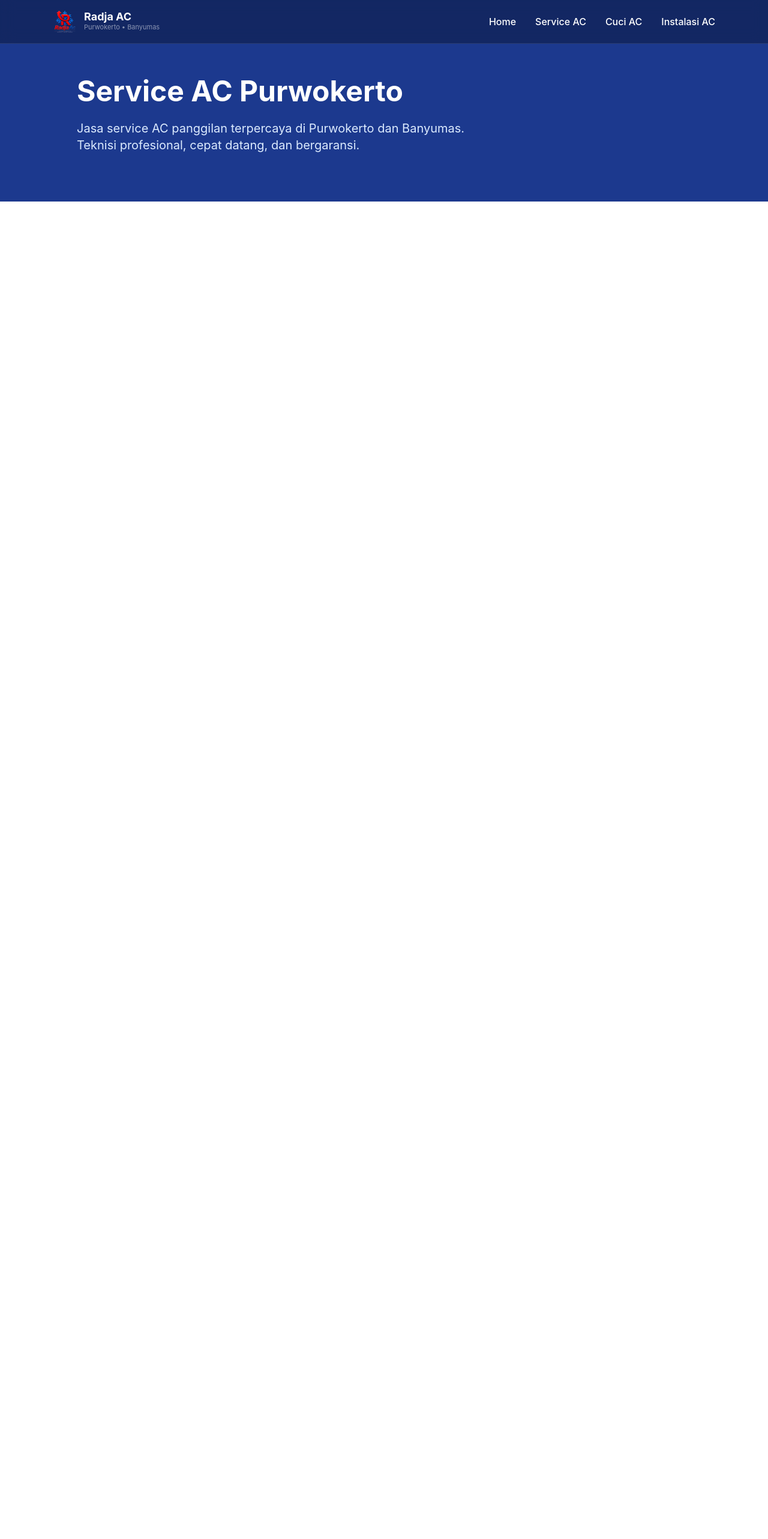
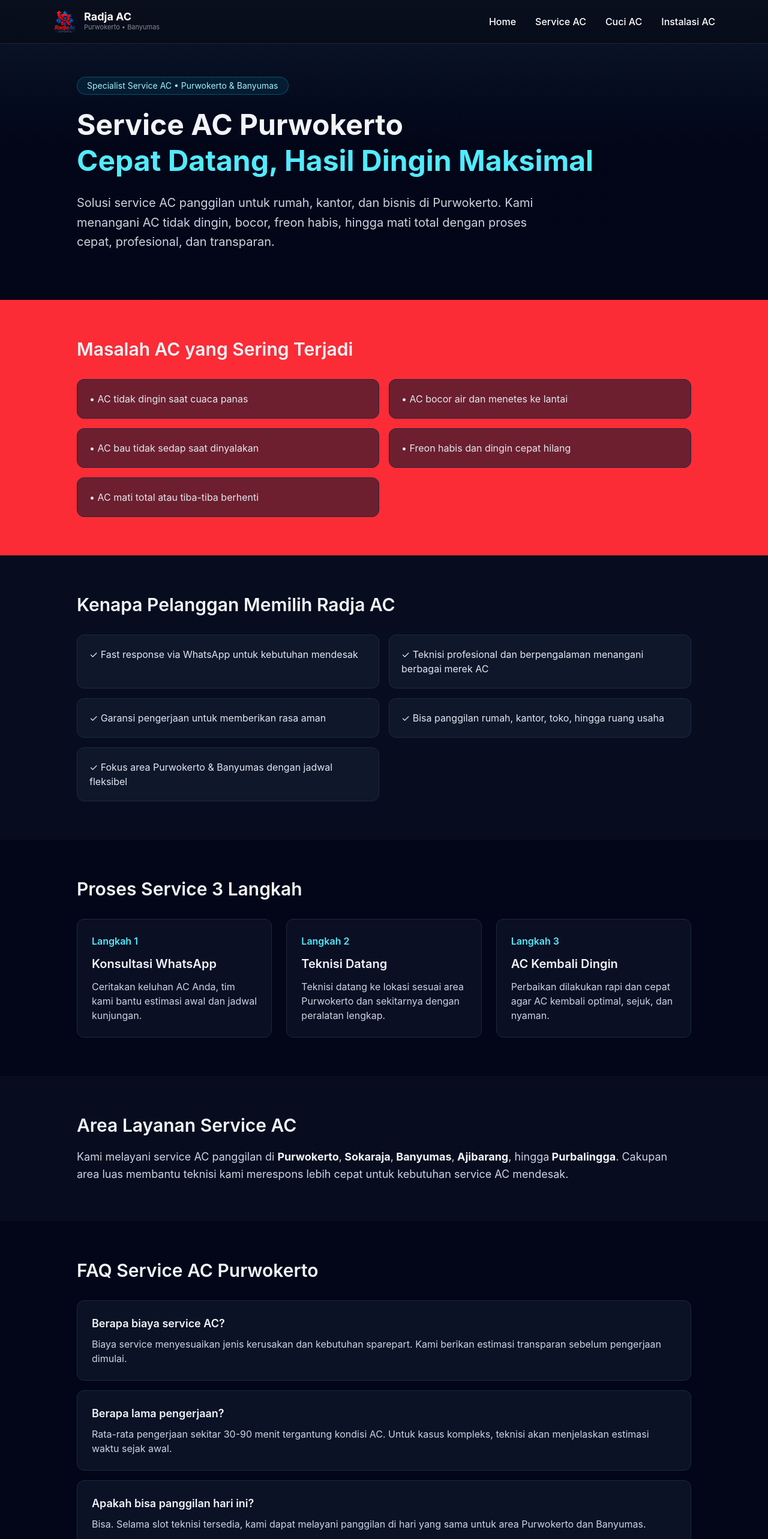
Before and after one commit to ibank31/radjaac-premium, a React (Vite) app: page /service-ac-purwokerto in a window 1280 px wide. Shown: the top 2566 px of the page at 60% size. Before the commit the page ends 800 px from the top, so only its background shows below. Built offline with nearby package versions, Linux system fonts and the light colour scheme.

Commit message:
upgrade service ac landing page

```diff
--- a/src/pages/ServiceAC.jsx
+++ b/src/pages/ServiceAC.jsx
@@ -1,31 +1,247 @@
 import { Helmet } from "react-helmet-async"
 import Navbar from "../components/Navbar"
 
+const commonProblems = [
+  "AC tidak dingin saat cuaca panas",
+  "AC bocor air dan menetes ke lantai",
+  "AC bau tidak sedap saat dinyalakan",
+  "Freon habis dan dingin cepat hilang",
+  "AC mati total atau tiba-tiba berhenti",
+]
+
+const whyChooseRadjaAC = [
+  "Fast response via WhatsApp untuk kebutuhan mendesak",
+  "Teknisi profesional dan berpengalaman menangani berbagai merek AC",
+  "Garansi pengerjaan untuk memberikan rasa aman",
+  "Bisa panggilan rumah, kantor, toko, hingga ruang usaha",
+  "Fokus area Purwokerto & Banyumas dengan jadwal fleksibel",
+]
+
+const serviceProcess = [
+  {
+    title: "Konsultasi WhatsApp",
+    description:
+      "Ceritakan keluhan AC Anda, tim kami bantu estimasi awal dan jadwal kunjungan.",
+  },
+  {
+    title: "Teknisi Datang",
+    description:
+      "Teknisi datang ke lokasi sesuai area Purwokerto dan sekitarnya dengan peralatan lengkap.",
+  },
+  {
+    title: "AC Kembali Dingin",
+    description:
+      "Perbaikan dilakukan rapi dan cepat agar AC kembali optimal, sejuk, dan nyaman.",
+  },
+]
+
+const faqItems = [
+  {
+    question: "Berapa biaya service AC?",
+    answer:
+      "Biaya service menyesuaikan jenis kerusakan dan kebutuhan sparepart. Kami berikan estimasi transparan sebelum pengerjaan dimulai.",
+  },
+  {
+    question: "Berapa lama pengerjaan?",
+    answer:
+      "Rata-rata pengerjaan sekitar 30-90 menit tergantung kondisi AC. Untuk kasus kompleks, teknisi akan menjelaskan estimasi waktu sejak awal.",
+  },
+  {
+    question: "Apakah bisa panggilan hari ini?",
+    answer:
+      "Bisa. Selama slot teknisi tersedia, kami dapat melayani panggilan di hari yang sama untuk area Purwokerto dan Banyumas.",
+  },
+]
+
 export default function ServiceAC() {
   return (
-    <div className="min-h-screen bg-white">
+    <div className="min-h-screen bg-slate-950 text-slate-100">
       <Helmet>
-        <title>Service AC Purwokerto | Teknisi Profesional & Fast Response</title>
-        <meta name="description" content="Service AC panggilan cepat di Purwokerto dan Banyumas. Teknisi profesional, berpengalaman, dan bergaransi pekerjaan. Melayani perbaikan AC untuk rumah, kantor, dan bisnis." />
-        <meta property="og:title" content="Service AC Purwokerto - Perbaikan AC Cepat & Profesional" />
-        <meta property="og:description" content="Jasa perbaikan AC profesional dengan teknisi bersertifikat. Melayani service AC untuk rumah, kantor, toko, dan bisnis di Purwokerto Banyumas." />
+        <title>
+          Service AC Purwokerto | Teknisi Profesional & Fast Response
+        </title>
+
+        <meta
+          name="description"
+          content="Service AC panggilan cepat di Purwokerto dan Banyumas: AC tidak dingin, bocor, bau, freon habis, hingga mati total. Teknisi profesional, bergaransi, dan bisa panggilan rumah atau kantor."
+        />
+
+        <meta
+          name="keywords"
+          content="service AC Purwokerto, service AC Banyumas, perbaikan AC Purwokerto, teknisi AC panggilan, AC tidak dingin"
+        />
+
+        <meta
+          property="og:title"
+          content="Service AC Purwokerto - Perbaikan AC Cepat & Profesional"
+        />
+
+        <meta
+          property="og:description"
+          content="Jasa service AC Purwokerto untuk rumah dan kantor. Fast response WhatsApp, teknisi berpengalaman, dan garansi pengerjaan."
+        />
       </Helmet>
 
       <Navbar />
 
-      <section className="pt-32 bg-blue-900 text-white py-20 px-6">
+      <section className="pt-32 pb-20 px-6 bg-gradient-to-b from-slate-900 via-slate-950 to-slate-950">
         <div className="max-w-5xl mx-auto">
-          <h1 className="text-5xl font-bold mb-6">
+          <span className="inline-flex items-center rounded-full border border-cyan-400/30 bg-cyan-500/10 px-4 py-1 text-sm text-cyan-200 mb-5 animate-pulse">
+            Specialist Service AC • Purwokerto & Banyumas
+          </span>
+
+          <h1 className="text-4xl md:text-5xl font-bold leading-tight mb-6">
             Service AC Purwokerto
+            <span className="block text-cyan-300">
+              Cepat Datang, Hasil Dingin Maksimal
+            </span>
           </h1>
 
-          <p className="text-xl text-blue-100 max-w-2xl">
-            Jasa service AC panggilan terpercaya di Purwokerto dan Banyumas.
-            Teknisi profesional, cepat datang, dan bergaransi.
+          <p className="text-lg md:text-xl text-slate-300 max-w-3xl leading-relaxed">
+            Solusi service AC panggilan untuk rumah, kantor, dan bisnis di
+            Purwokerto. Kami menangani AC tidak dingin, bocor, freon habis,
+            hingga mati total dengan proses cepat, profesional, dan transparan.
           </p>
         </div>
       </section>
 
+      <section className="px-6 py-16 bg-red-500">
+        <div className="max-w-5xl mx-auto">
+          <h2 className="text-3xl font-semibold mb-8">
+            Masalah AC yang Sering Terjadi
+          </h2>
+
+          <div className="grid gap-4 md:grid-cols-2">
+            {commonProblems.map((problem) => (
+              <div
+                key={problem}
+                className="rounded-xl border border-slate-800 bg-slate-900/60 p-5 transition duration-300 hover:border-cyan-400/60 hover:-translate-y-1"
+              >
+                <p className="text-slate-200">• {problem}</p>
+              </div>
+            ))}
+          </div>
+        </div>
+      </section>
+
+      <section className="px-6 py-16 bg-slate-900/40">
+        <div className="max-w-5xl mx-auto">
+          <h2 className="text-3xl font-semibold mb-8">
+            Kenapa Pelanggan Memilih Radja AC
+          </h2>
+
+          <div className="grid gap-4 md:grid-cols-2">
+            {whyChooseRadjaAC.map((reason) => (
+              <div
+                key={reason}
+                className="rounded-xl border border-slate-800 bg-slate-900 p-5 transition duration-300 hover:shadow-lg hover:shadow-cyan-500/10"
+              >
+                <p className="text-slate-200">✓ {reason}</p>
+              </div>
+            ))}
+          </div>
+        </div>
+      </section>
+
+      <section className="px-6 py-16">
+        <div className="max-w-5xl mx-auto">
+          <h2 className="text-3xl font-semibold mb-8">
+            Proses Service 3 Langkah
+          </h2>
+
+          <div className="grid gap-6 md:grid-cols-3">
+            {serviceProcess.map((step, index) => (
+              <div
+                key={step.title}
+                className="rounded-xl border border-slate-800 bg-slate-900/60 p-6 transition duration-300 hover:border-cyan-400/60"
+              >
+                <p className="text-cyan-300 font-semibold mb-3">
+                  Langkah {index + 1}
+                </p>
+
+                <h3 className="text-xl font-semibold mb-3">
+                  {step.title}
+                </h3>
+
+                <p className="text-slate-300">
+                  {step.description}
+                </p>
+              </div>
+            ))}
+          </div>
+        </div>
+      </section>
+
+      <section className="px-6 py-16 bg-slate-900/40">
+        <div className="max-w-5xl mx-auto">
+          <h2 className="text-3xl font-semibold mb-5">
+            Area Layanan Service AC
+          </h2>
+
+          <p className="text-slate-300 text-lg leading-relaxed">
+            Kami melayani service AC panggilan di{" "}
+            <strong className="text-slate-100">Purwokerto</strong>,
+            <strong className="text-slate-100"> Sokaraja</strong>,
+            <strong className="text-slate-100"> Banyumas</strong>,
+            <strong className="text-slate-100"> Ajibarang</strong>, hingga
+            <strong className="text-slate-100"> Purbalingga</strong>.
+            Cakupan area luas membantu teknisi kami merespons lebih cepat
+            untuk kebutuhan service AC mendesak.
+          </p>
+        </div>
+      </section>
+
+      <section className="px-6 py-16">
+        <div className="max-w-5xl mx-auto">
+          <h2 className="text-3xl font-semibold mb-8">
+            FAQ Service AC Purwokerto
+          </h2>
+
+          <div className="space-y-4">
+            {faqItems.map((item) => (
+              <div
+                key={item.question}
+                className="rounded-xl border border-slate-800 bg-slate-900/70 p-6"
+              >
+                <h3 className="text-lg font-semibold mb-2">
+                  {item.question}
+                </h3>
+
+                <p className="text-slate-300">
+                  {item.answer}
+                </p>
+              </div>
+            ))}
+          </div>
+        </div>
+      </section>
+
+      <section className="px-6 pb-20">
+        <div className="max-w-5xl mx-auto rounded-2xl border border-cyan-400/30 bg-gradient-to-r from-cyan-500/10 via-slate-900 to-slate-900 p-8 md:p-10 text-center">
+          <h2 className="text-3xl font-bold mb-4">
+            Butuh Service AC Hari Ini?
+          </h2>
+
+          <p className="text-slate-300 mb-6 max-w-2xl mx-auto">
+            Slot teknisi terbatas setiap hari. Hubungi kami sekarang melalui
+            WhatsApp untuk jadwal tercepat. Aman, bergaransi, dan ditangani
+            teknisi profesional.
+          </p>
+
+          <a
+            href="https://wa.me/6281234567890"
+            target="_blank"
+            rel="noreferrer"
+            className="inline-flex items-center justify-center rounded-xl bg-cyan-400 px-7 py-3 text-slate-950 font-semibold transition hover:bg-cyan-300"
+          >
+            Chat WhatsApp Sekarang
+          </a>
+
+          <p className="text-sm text-slate-400 mt-4">
+            Respon cepat • Estimasi transparan • Garansi pengerjaan
+          </p>
+        </div>
+      </section>
     </div>
   )
 }
```
